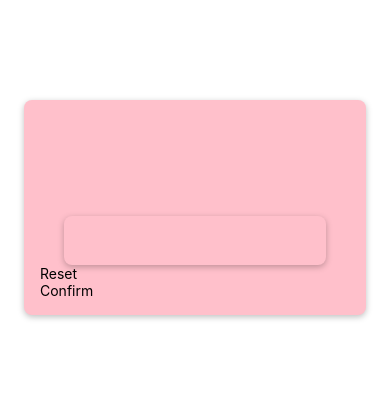
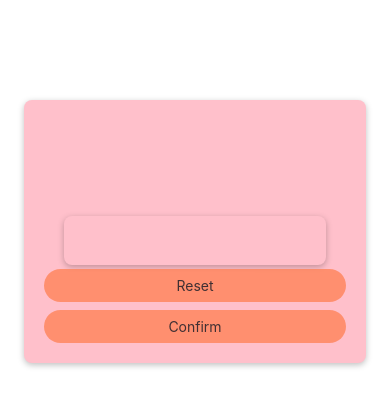
Before and after one commit to shanyaverma03/guess-the-number-game, a React Native app: screen / in a window 390 px wide. Shown: the top 406 px of the page. Built offline with nearby package versions, Linux system fonts and the light colour scheme.

Commit message:
Add visual feedback to the buttons

```diff
--- a/components/PrimaryButton.js
+++ b/components/PrimaryButton.js
@@ -1,11 +1,41 @@
-import { Text, View } from "react-native";
+import { Text, View, Pressable, StyleSheet } from "react-native";
 
 const PrimaryButton = ({ children }) => {
   return (
-    <View>
-      <Text>{children}</Text>
+    <View style={styles.buttonOuterContainer}>
+      <Pressable
+        style={(pressed) =>
+          pressed
+            ? [styles.buttonInnerContainer, styles.pressed]
+            : styles.buttonInnerContainer
+        }
+        android_ripple={{ color: "white" }}
+      >
+        <Text style={styles.buttonText}>{children}</Text>
+      </Pressable>
     </View>
   );
 };
 
 export default PrimaryButton;
+
+const styles = StyleSheet.create({
+  buttonOuterContainer: {
+    borderRadius: 28,
+    margin: 4,
+    overflow: "hidden",
+  },
+  buttonInnerContainer: {
+    backgroundColor: "coral",
+    paddingVertical: 8,
+    paddingHorizontal: 16,
+    elevation: 2,
+  },
+  buttonText: {
+    color: "black",
+    textAlign: "center",
+  },
+  pressed: {
+    opacity: 0.75,
+  },
+});
```
